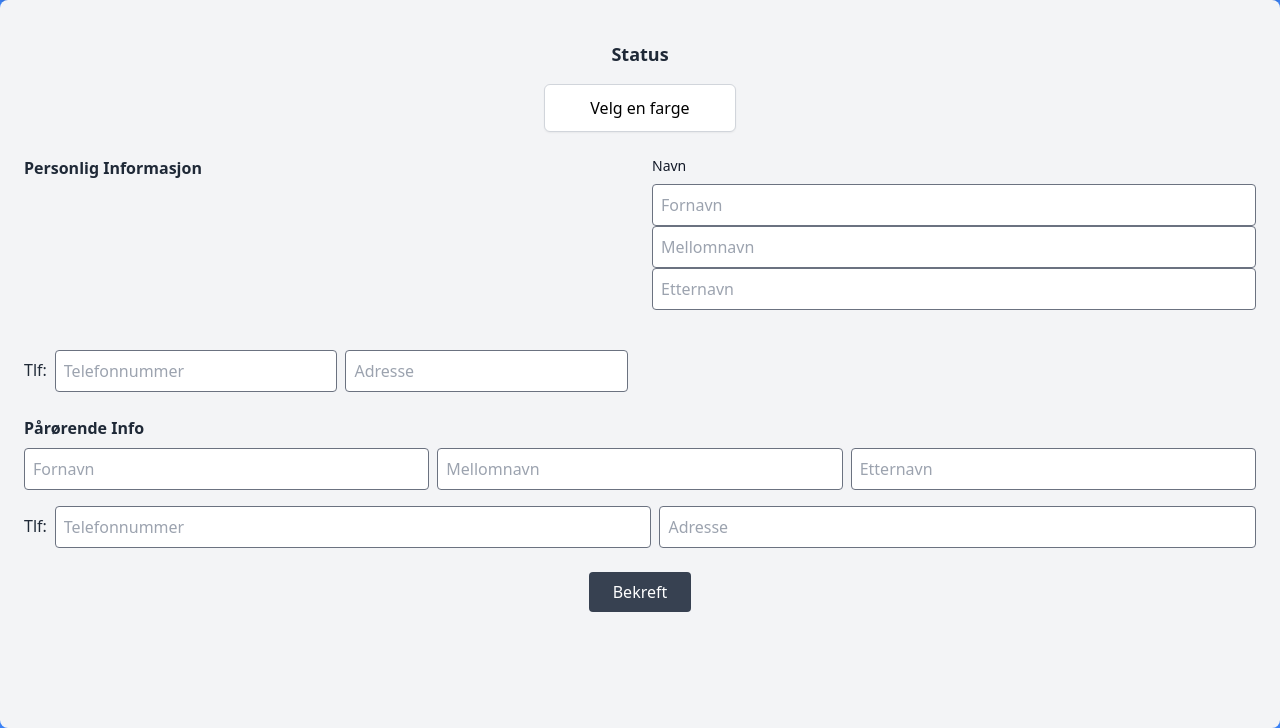
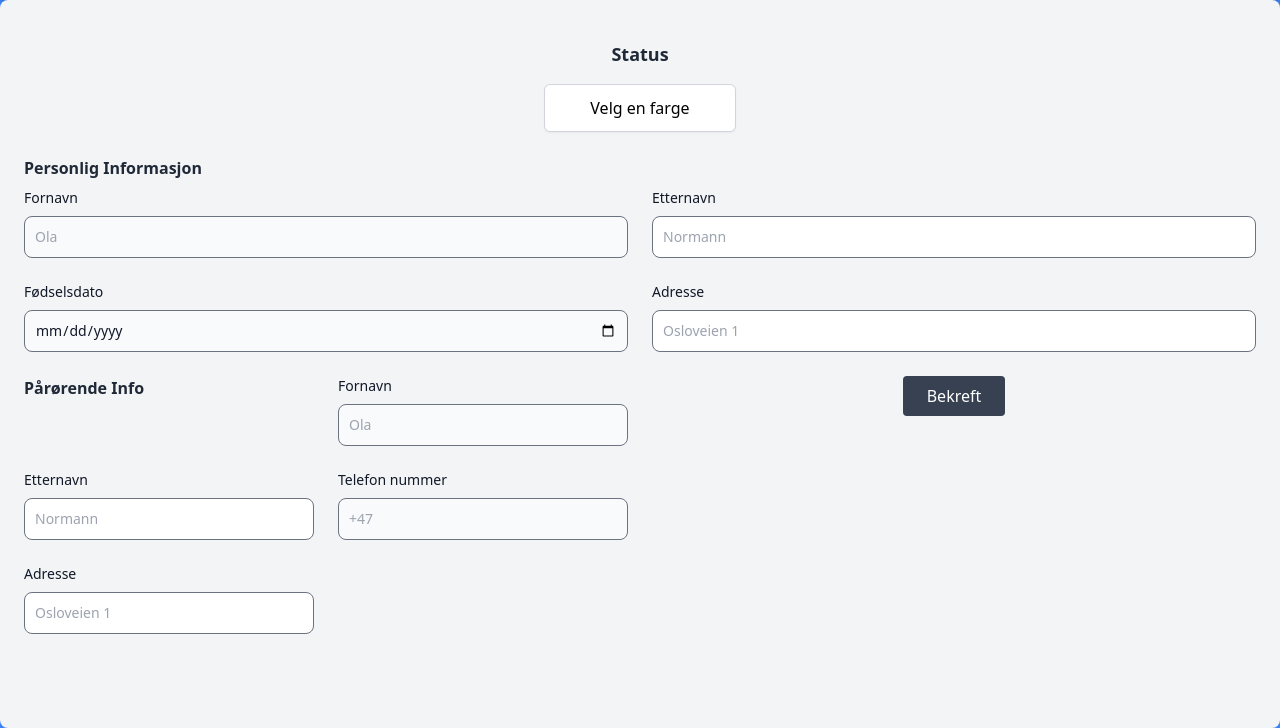
Before and after one commit to RuneU/Bachelor-Prosjekt, a Flask app: page /register in a window 1280 px wide. Shown: the part 72-800 px from the top of the page. Run offline with Flask 3, Linux system fonts and the light colour scheme; some libraries are stand-ins or nearby versions.

Commit message:
Endringer til styling. Ikke ferdig

```diff
--- a/templates/register.html
+++ b/templates/register.html
@@ -62,38 +62,51 @@
                 </ul>
             </div>
         </div>
-
+<form>
+    <label class="block font-bold mb-2">Personlig Informasjon</label>
         <div class="grid gap-6 mb-6 md:grid-cols-2">
-            <label class="block font-bold mb-2">Personlig Informasjon</label>
             <div>
-            <label for="fornavn" class="block mb-2 text-sm font-medium text-gray-900">Navn</label>
-                <input type="text" id="fornavn" placeholder="Fornavn" class="border rounded p-2 w-full">
-                <input type="text" id="mellomnavn" placeholder="Mellomnavn" class="border rounded p-2 w-full">
-                <input type="text" id="etternavn" placeholder="Etternavn" class="border rounded p-2 w-full">
+                <label for="fornavn" class="block mb-2 text-sm font-medium text-gray-900">Fornavn</label>
+                <input type="text" id="fornavn" class="bg-gray-50   text-gray-900 text-sm rounded-lg focus:ring-blue-500 focus:border-blue-500 block w-full p-2.5" placeholder="Ola"/>
             </div>
-            <div class="flex space-x-2 mt-4">
-                <label class="mt-2">Tlf:</label>
-                <input type="tel" placeholder="Telefonnummer" class="border rounded p-2 w-full">
-                <input type="text" placeholder="Adresse" class="border rounded p-2 w-full">
+            <div>
+                <label for="etternavn" class="block mb-2 text-sm font-medium text-gray-900">Etternavn</label>
+                <input type="text" id="etternavn" class="  text-gray-900 text-sm rounded-lg focus:ring-blue-500 focus:border-blue-500 block w-full p-2.5" placeholder="Normann" />
             </div>
-        </div>
-        <div class="mb-6">
-            <label class="block font-bold mb-2">Pårørende Info</label>
-            <div class="flex space-x-2">
-                <input type="text" placeholder="Fornavn" class="border rounded p-2 w-full">
-                <input type="text" placeholder="Mellomnavn" class="border rounded p-2 w-full">
-                <input type="text" placeholder="Etternavn" class="border rounded p-2 w-full">
+            <div>
+                <label for="fodselsdato" class="block mb-2 text-sm font-medium text-gray-900">Fødselsdato</label>
+                <input type="date" id="fodselsdato" class="bg-gray-50   text-gray-900 text-sm rounded-lg focus:ring-blue-500 focus:border-blue-500 block w-full p-2.5" placeholder="01.01.2000"/>
             </div>
-            <div class="flex space-x-2 mt-4">
-                <label class="mt-2">Tlf:</label>
-                <input type="tel" placeholder="Telefonnummer" class="border rounded p-2 w-full">
-                <input type="text" placeholder="Adresse" class="border rounded p-2 w-full">
+            <div>
+                <label for="adresse" class="block mb-2 text-sm font-medium text-gray-900">Adresse</label>
+                <input type="text" id="adresse" class="  text-gray-900 text-sm rounded-lg focus:ring-blue-500 focus:border-blue-500 block w-full p-2.5" placeholder="Osloveien 1" />
+            </div>
+        <div class="grid gap-6 mb-6 md:grid-cols-2">
+            <div>
+            <label class="font-bold mb-6">Pårørende Info</label>
+            </div>
+            <div>
+                <label for="fornavn" class="block mb-2 text-sm font-medium text-gray-900">Fornavn</label>
+                <input type="text" id="fornavn" class="bg-gray-50   text-gray-900 text-sm rounded-lg focus:ring-blue-500 focus:border-blue-500 block w-full p-2.5" placeholder="Ola"/>
+            </div>
+            <div>
+                <label for="etternavn" class="block mb-2 text-sm font-medium text-gray-900">Etternavn</label>
+                <input type="text" id="etternavn" class="  text-gray-900 text-sm rounded-lg focus:ring-blue-500 focus:border-blue-500 block w-full p-2.5" placeholder="Normann" />
+            </div>
+            <div>
+                <label for="telefon" class="block mb-2 text-sm font-medium text-gray-900">Telefon nummer</label>
+                <input type="tel" id="telefon" class="bg-gray-50   text-gray-900 text-sm rounded-lg focus:ring-blue-500 focus:border-blue-500 block w-full p-2.5" placeholder="+47"/>
+            </div>
+            <div>
+                <label for="adresse" class="block mb-2 text-sm font-medium text-gray-900">Adresse</label>
+                <input type="text" id="adresse" class="  text-gray-900 text-sm rounded-lg focus:ring-blue-500 focus:border-blue-500 block w-full p-2.5" placeholder="Osloveien 1" />
             </div>
         </div>
 
         <div class="text-center">
             <button class="bg-gray-700 text-white px-6 py-2 rounded">Bekreft</button>
         </div>
+    </form>
     </main>
     <script>
         const adminButton = document.getElementById('adminButton');
```
